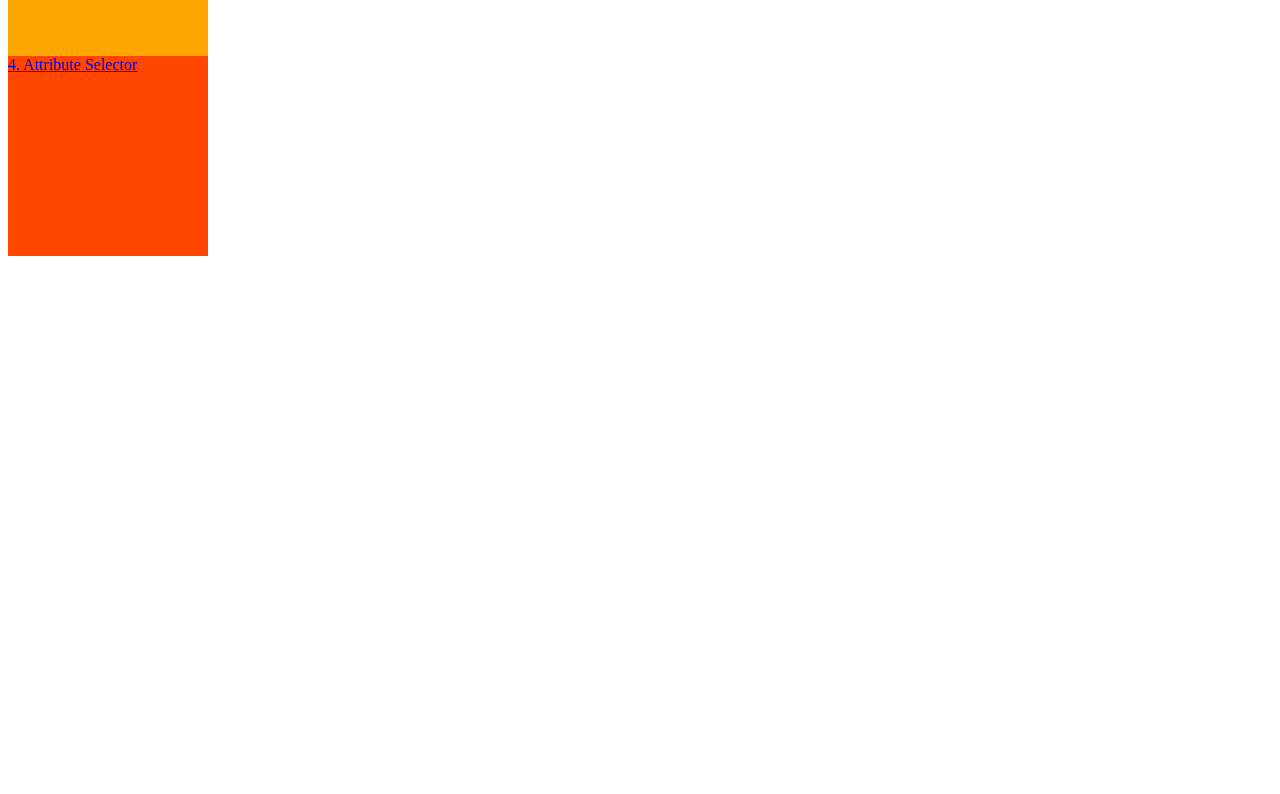
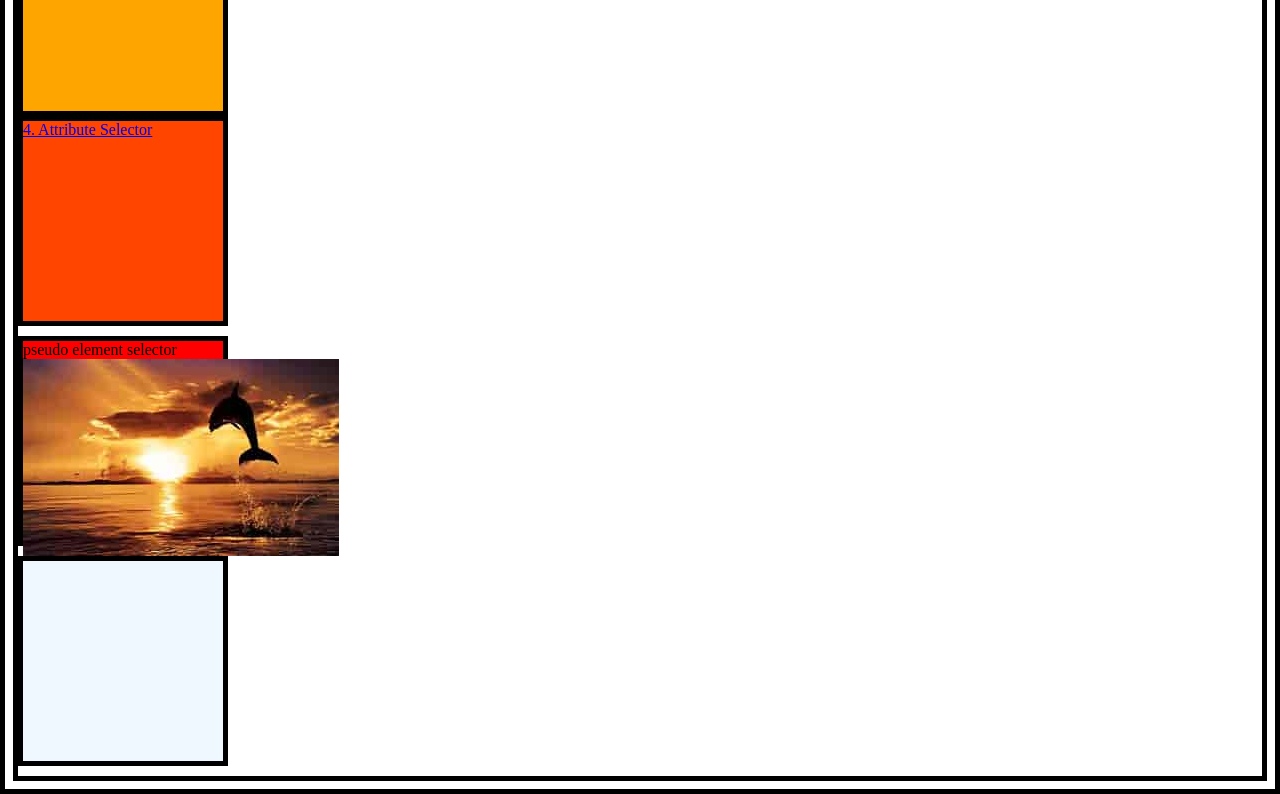
Before and after one commit to SalarAhmed119/day-06-css-selectors, a plain HTML site: page index.html in a window 1280 px wide. Shown: the part 552-1346 px from the top of the page. Before the commit the page ends 816 px from the top, so only its background shows below. Drawn offline with Linux system fonts and the light colour scheme.

Commit message:
css selectors done

```diff
--- a/index.html
+++ b/index.html
@@ -32,6 +32,25 @@
                 height: 200px;
                 background: orangered;
             }
+            /*5. universal selector*/
+            *{
+                border: 5px solid #000;
+            }
+            /*6 combinational selector ,, */
+            div,span,h1,a{
+                margin-bottom: 10px;
+            }
+            /*pseudo element selector :: */
+            div.c2::after{
+                content: url('./1.jpeg');
+            }
+            .c3{
+                background: aliceblue;
+            }
+            /*pseudo class selector : */
+            .c3:hover{
+                background: purple;
+            }
         </style>
     </head>
     <body>
@@ -39,5 +58,7 @@
         <span id="a1">2. Id Selector</span>
         <h1 class="c1">3. Class Selector</h1>
         <a href="https://www.google.com">4. Attribute Selector</a>
+        <div class="c2">pseudo element selector</div>
+        <div class="c3"></div>
     </body>
 </html>
```
Also changed, not shown: 1.jpeg (added).
